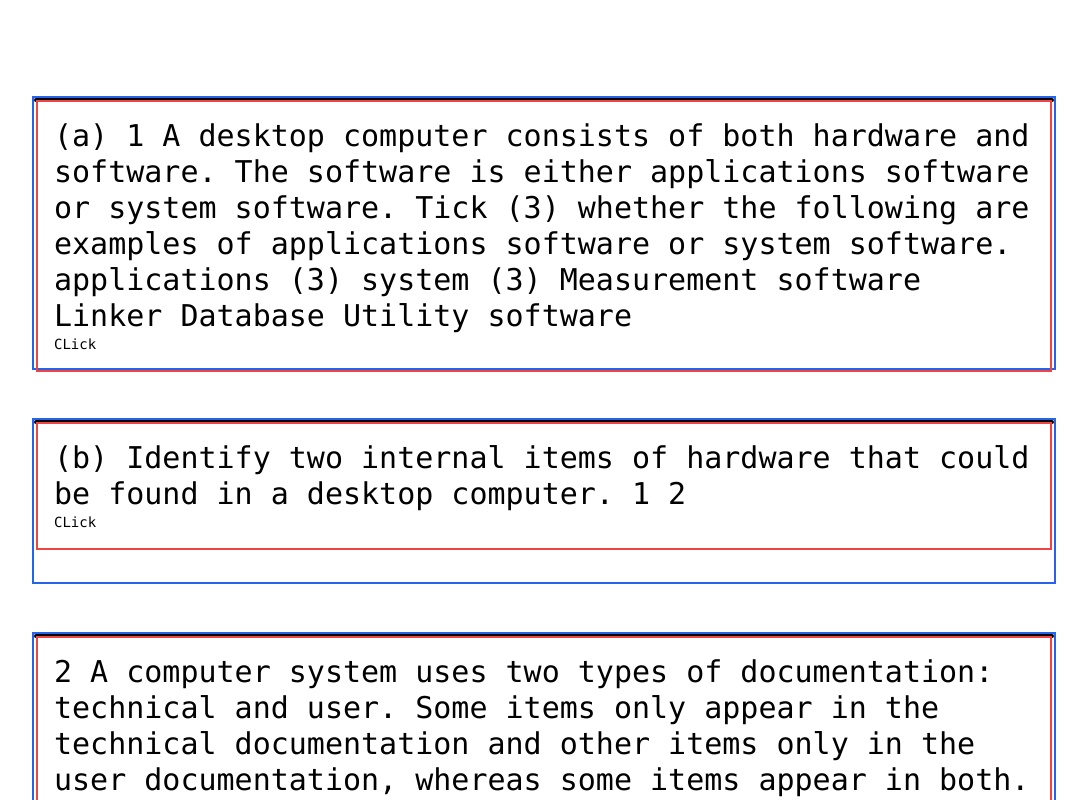
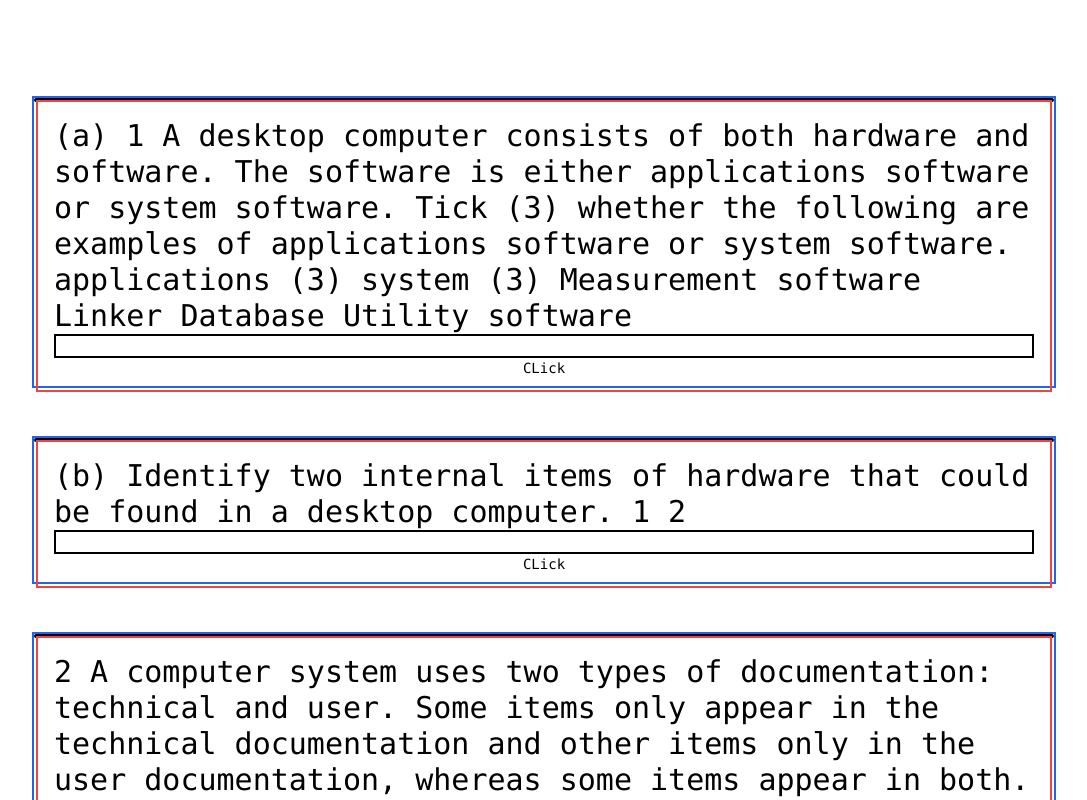
Before and after one commit to kevChe/pastpaper_web, a Next.js app: page / in a window 1280 px wide. Shown: the top 800 px of the page, without its empty margins (96-1183 px from the left). Built offline with nearby package versions, Linux system fonts and the light colour scheme.

Commit message:
fix height of question and answers

```diff
--- a/app/ui/flipcard.tsx
+++ b/app/ui/flipcard.tsx
@@ -16,10 +16,18 @@ export default function Card(question_details: question_details ){
     const [flip, setFlip] = useState(false)
 
     const cardRef = useRef<HTMLDivElement>(null);
+    const questionRef = useRef<HTMLDivElement>(null);
+    const answerRef = useRef<HTMLDivElement>(null);
+
     useEffect(() => {
-        if (cardRef.current) {
-            const cardHeight = cardRef.current.scrollHeight;
+        if (cardRef.current && questionRef.current && answerRef.current) {
+            const cardHeight = questionRef.current.scrollHeight;
             cardRef.current.style.height = `${cardHeight}px`;
+            questionRef.current.style.height = `${cardHeight}px`;
+            answerRef.current.style.height = `${cardHeight}px`;
+            questionRef.current.style.justifyContent = "space-evenly";
+            answerRef.current.style.justifyContent = "space-evenly";
+            console.log(answerRef.current.style)
         }
     });
 
@@ -29,7 +37,7 @@ export default function Card(question_details: question_details ){
 
     const FlipButton = () =>{
         return(
-            <button className="text-black border- flex-1 border-black" onClick={handleFlip}>CLick</button>
+            <button className="text-black border-black" onClick={handleFlip}>CLick</button>
         )
     }
 
@@ -61,11 +69,12 @@ export default function Card(question_details: question_details ){
                     "[transform:rotateY(180deg)]": flip === true
                 }
             )}>
-                <div className="absolute h-fit inset-0 w-full [backface-visibility:hidden] p-4 border-red-500 border-2">
+                <div ref={questionRef} className="absolute h-fit flex flex-col inset-0 w-full [backface-visibility:hidden] p-4 border-red-500 border-2">
                     <h1 className=" text-3xl text-black">{question}</h1>
+                    <input className="border-2 border-black "/>
                     <FlipButton />
                 </div>
-                <div className="absolute h-fit inset-0 p-4 w-full rounded-xl bg-black/80 border-red-500 border-2 text-slate-200 [transform:rotateY(180deg)] [backface-visibility:hidden]">
+                <div ref={answerRef} className="absolute justify-evenly h-fit inset-0 p-4 w-full rounded-xl bg-black/80 border-red-500 border-2 text-slate-200 [transform:rotateY(180deg)] [backface-visibility:hidden]">
                     <h1 className="text-3xl font-bold text-white h-fit">{answer}</h1>
                     <FlipButton />
                 </div>
--- a/package.json
+++ b/package.json
@@ -15,14 +15,14 @@
     "react-dom": "^18"
   },
   "devDependencies": {
-    "@types/node": "^20",
-    "@types/react": "^18",
+    "@types/node": "20.11.19",
+    "@types/react": "18.2.57",
     "@types/react-dom": "^18",
     "autoprefixer": "^10.0.1",
     "eslint": "^8",
     "eslint-config-next": "14.1.0",
     "postcss": "^8",
     "tailwindcss": "^3.3.0",
-    "typescript": "^5"
+    "typescript": "5.3.3"
   }
 }
```
Also changed, not shown: 1 other file (tests, documents, lock files or other folders).
